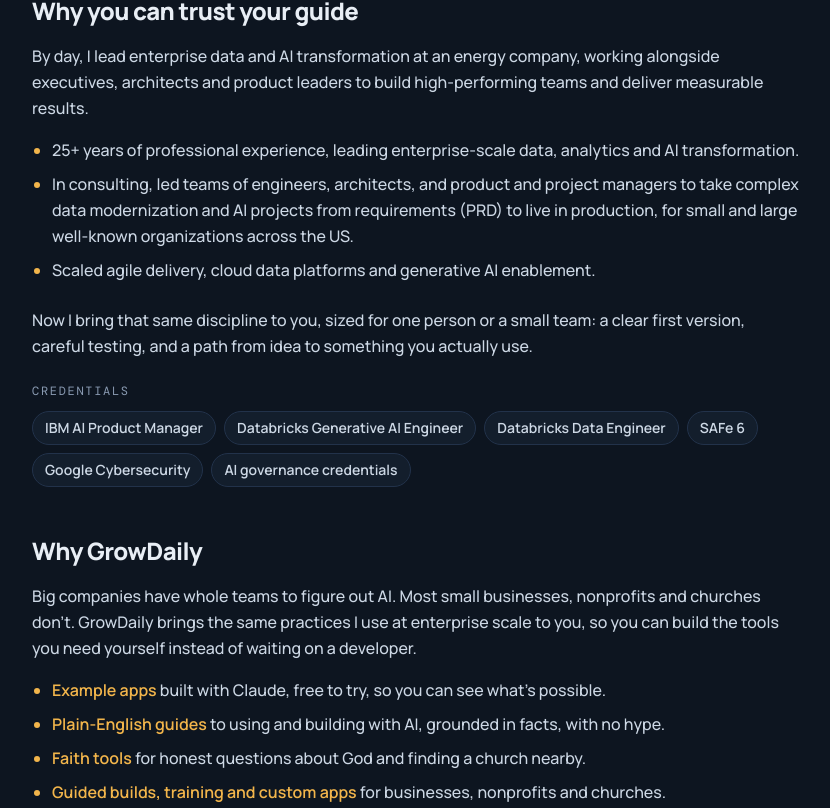
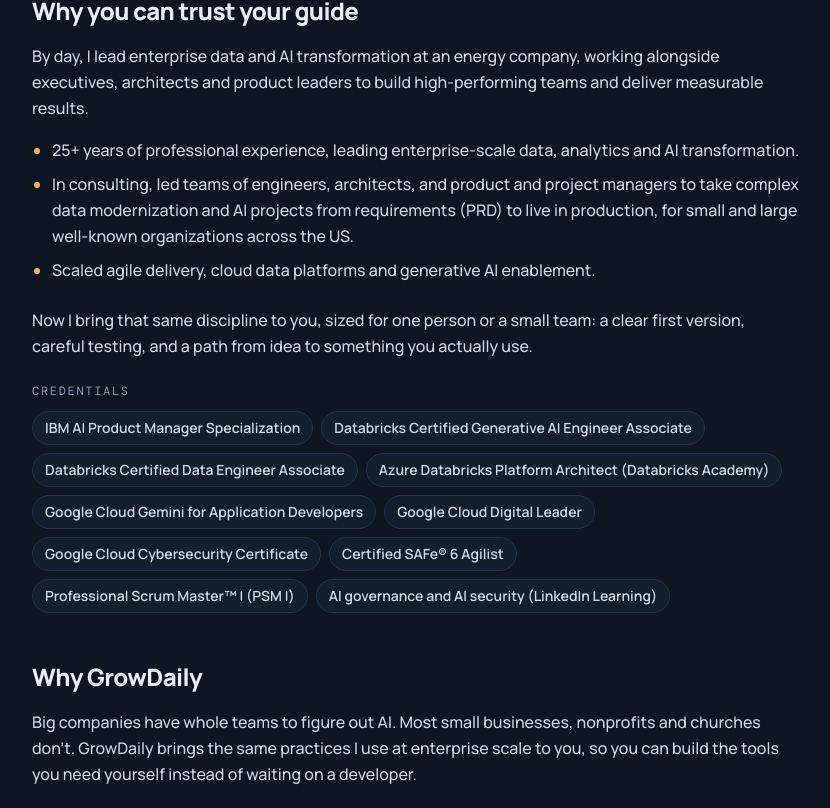
Before and after one commit to rafajos1/growdaily, a Next.js app: page /about in a window 1280 px wide. Shown: the part 476-1284 px from the top of the page, without its empty margins (224-1054 px from the left). Built offline with nearby package versions, Linux system fonts and the light colour scheme.

Commit message:
About: exact credential titles
Co-Authored-By: Claude Opus 5.5 <noreply@anthropic.com>
Claude-Session: https://claude.ai/code/session_01ASFmEqcPbmgww6sAXDytSE

```diff
--- a/app/about/page.tsx
+++ b/app/about/page.tsx
@@ -23,12 +23,16 @@ const EXPERIENCE = [
 ];
 
 const CREDENTIALS = [
-  "IBM AI Product Manager",
-  "Databricks Generative AI Engineer",
-  "Databricks Data Engineer",
-  "SAFe 6",
-  "Google Cybersecurity",
-  "AI governance credentials",
+  "IBM AI Product Manager Specialization",
+  "Databricks Certified Generative AI Engineer Associate",
+  "Databricks Certified Data Engineer Associate",
+  "Azure Databricks Platform Architect (Databricks Academy)",
+  "Google Cloud Gemini for Application Developers",
+  "Google Cloud Digital Leader",
+  "Google Cloud Cybersecurity Certificate",
+  "Certified SAFe® 6 Agilist",
+  "Professional Scrum Master™ I (PSM I)",
+  "AI governance and AI security (LinkedIn Learning)",
 ];
 
 const PRINCIPLES = [
```
